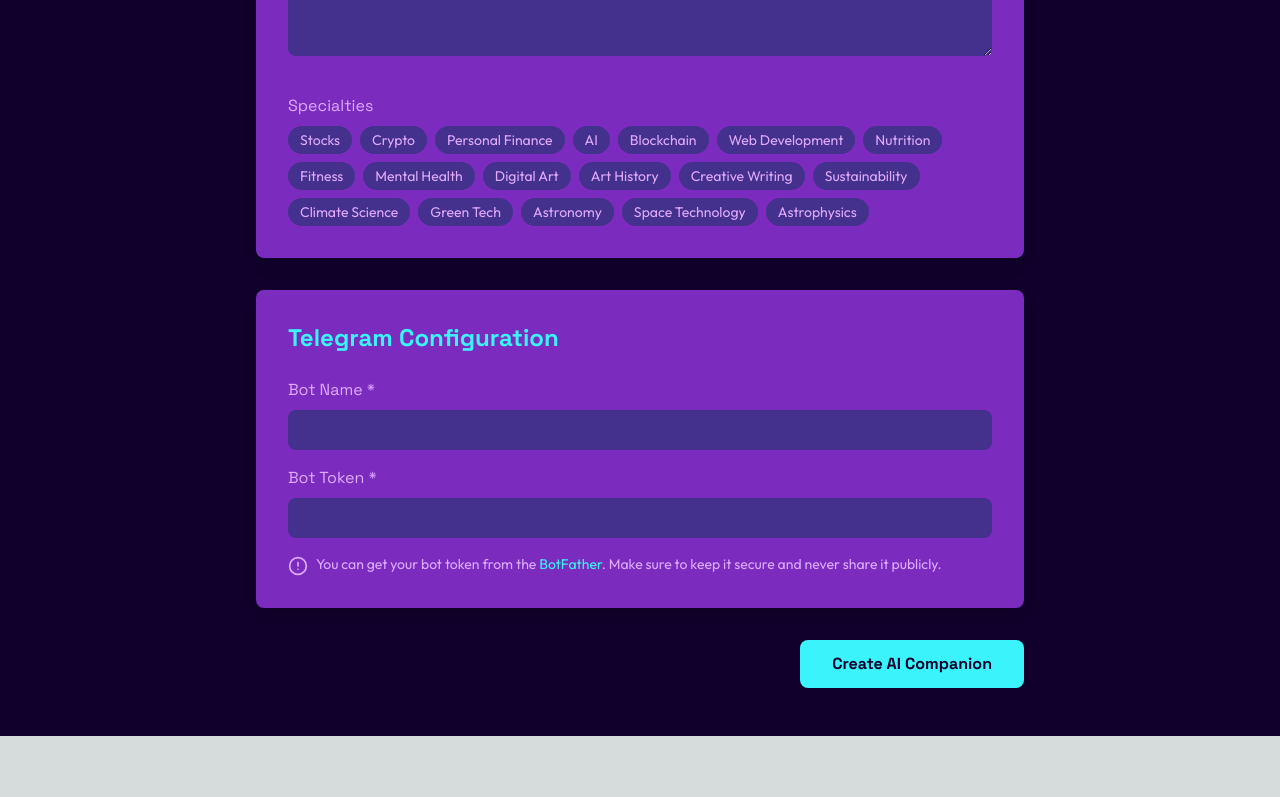
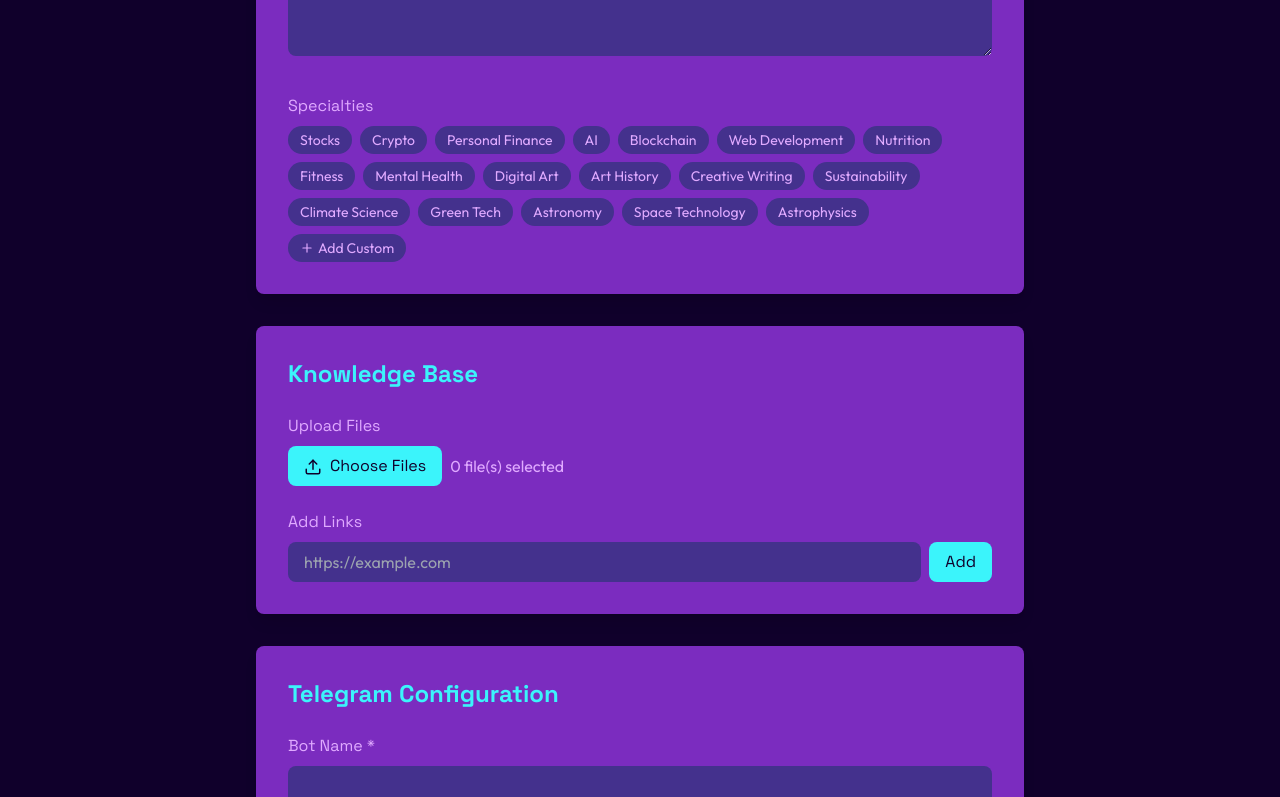
Before and after one commit to Ayushjain2205/sage-space, a Next.js app: page /create in a window 1280 px wide. Shown: the part 760-1557 px from the top of the page. Before the commit the page ends 1496 px from the top, so only its background shows below. Built offline with nearby package versions, Linux system fonts and the light colour scheme.

Commit message:
Add custom specialites and knowledge

```diff
--- a/src/components/CreateCompanionForm.tsx
+++ b/src/components/CreateCompanionForm.tsx
@@ -1,5 +1,5 @@
 import React, { useState } from "react";
-import { ImagePlus, AlertCircle } from "lucide-react";
+import { ImagePlus, AlertCircle, Upload, X, Plus } from "lucide-react";
 import Image from "next/image";
 
 interface FormData {
@@ -11,6 +11,8 @@ interface FormData {
   telegramBotName: string;
   telegramToken: string;
   specialties: string[];
+  knowledgeFiles: File[];
+  knowledgeLinks: string[];
 }
 
 const COMPANION_TYPES = [
@@ -55,9 +57,14 @@ export default function CreateCompanionForm() {
     telegramBotName: "",
     telegramToken: "",
     specialties: [],
+    knowledgeFiles: [],
+    knowledgeLinks: [],
   });
 
   const [previewImage, setPreviewImage] = useState<string | null>(null);
+  const [newLink, setNewLink] = useState("");
+  const [customSpecialty, setCustomSpecialty] = useState("");
+  const [showCustomInput, setShowCustomInput] = useState(false);
 
   const handleImageUpload = (e: React.ChangeEvent<HTMLInputElement>) => {
     const file = e.target.files?.[0];
@@ -84,6 +91,51 @@ export default function CreateCompanionForm() {
         ? prev.specialties.filter((s) => s !== specialty)
         : [...prev.specialties, specialty],
     }));
+  };
+
+  const handleFileUpload = (e: React.ChangeEvent<HTMLInputElement>) => {
+    const files = Array.from(e.target.files || []);
+    setFormData((prev) => ({
+      ...prev,
+      knowledgeFiles: [...prev.knowledgeFiles, ...files],
+    }));
+  };
+
+  const handleRemoveFile = (index: number) => {
+    setFormData((prev) => ({
+      ...prev,
+      knowledgeFiles: prev.knowledgeFiles.filter((_, i) => i !== index),
+    }));
+  };
+
+  const handleAddLink = () => {
+    if (newLink.trim()) {
+      setFormData((prev) => ({
+        ...prev,
+        knowledgeLinks: [...prev.knowledgeLinks, newLink.trim()],
+      }));
+      setNewLink("");
+    }
+  };
+
+  const handleRemoveLink = (index: number) => {
+    setFormData((prev) => ({
+      ...prev,
+      knowledgeLinks: prev.knowledgeLinks.filter((_, i) => i !== index),
+    }));
+  };
+
+  const handleAddCustomSpecialty = () => {
+    if (
+      customSpecialty.trim() &&
+      !formData.specialties.includes(customSpecialty.trim())
+    ) {
+      setFormData((prev) => ({
+        ...prev,
+        specialties: [...prev.specialties, customSpecialty.trim()],
+      }));
+      setCustomSpecialty("");
+    }
   };
 
   return (
@@ -209,6 +261,149 @@ export default function CreateCompanionForm() {
                 {specialty}
               </button>
             ))}
+            {formData.specialties
+              .filter((s) => !SPECIALTIES.includes(s))
+              .map((customSpecialty) => (
+                <button
+                  key={customSpecialty}
+                  type="button"
+                  onClick={() => handleSpecialtyToggle(customSpecialty)}
+                  className="bg-[#3BF4FB] text-[#10002B] px-3 py-1 rounded-full font-outfit text-sm transition-colors"
+                >
+                  {customSpecialty}
+                </button>
+              ))}
+            <div className="relative">
+              <button
+                type="button"
+                onMouseEnter={() => setShowCustomInput(true)}
+                onMouseLeave={() => setShowCustomInput(false)}
+                className="px-3 py-1 rounded-full font-outfit text-sm bg-[#44318D] text-[#E0AAFF] hover:bg-[#3BF4FB] hover:text-[#10002B] transition-colors flex items-center"
+              >
+                <Plus size={14} className="mr-1" />
+                Add Custom
+              </button>
+              {showCustomInput && (
+                <div
+                  className="absolute top-0 left-0 flex"
+                  onMouseEnter={() => setShowCustomInput(true)}
+                  onMouseLeave={() => setShowCustomInput(false)}
+                >
+                  <input
+                    type="text"
+                    value={customSpecialty}
+                    onChange={(e) => setCustomSpecialty(e.target.value)}
+                    placeholder="Custom specialty"
+                    className="bg-[#44318D] text-[#E0AAFF] rounded-l-full px-3 py-1 font-outfit text-sm focus:outline-none focus:ring-2 focus:ring-[#3BF4FB] w-32"
+                  />
+                  <button
+                    type="button"
+                    onClick={handleAddCustomSpecialty}
+                    className="bg-[#3BF4FB] text-[#10002B] rounded-r-full px-3 py-1 font-outfit text-sm hover:bg-[#44318D] hover:text-[#E0AAFF] transition-colors"
+                  >
+                    Add
+                  </button>
+                </div>
+              )}
+            </div>
+          </div>
+        </div>
+      </div>
+
+      {/* Knowledge Section */}
+      <div className="bg-[#7B2CBF] rounded-lg p-8 mb-8 shadow-lg">
+        <h2 className="text-2xl font-bold mb-6 font-space-grotesk text-[#3BF4FB]">
+          Knowledge Base
+        </h2>
+        <div className="space-y-6">
+          {/* File Upload */}
+          <div>
+            <label className="block text-[#E0AAFF] font-space-grotesk mb-2">
+              Upload Files
+            </label>
+            <div className="flex items-center space-x-2">
+              <label className="cursor-pointer bg-[#3BF4FB] text-[#10002B] px-4 py-2 rounded-lg font-space-grotesk hover:bg-[#44318D] hover:text-[#E0AAFF] transition-colors">
+                <Upload className="inline-block mr-2" size={18} />
+                Choose Files
+                <input
+                  type="file"
+                  multiple
+                  onChange={handleFileUpload}
+                  className="hidden"
+                />
+              </label>
+              <span className="text-[#E0AAFF] font-outfit">
+                {formData.knowledgeFiles.length} file(s) selected
+              </span>
+            </div>
+            {formData.knowledgeFiles.length > 0 && (
+              <ul className="mt-2 space-y-1">
+                {formData.knowledgeFiles.map((file, index) => (
+                  <li
+                    key={index}
+                    className="flex items-center justify-between bg-[#44318D] text-[#E0AAFF] rounded px-3 py-2"
+                  >
+                    <span className="font-outfit truncate">{file.name}</span>
+                    <button
+                      type="button"
+                      onClick={() => handleRemoveFile(index)}
+                      className="text-[#E0AAFF] hover:text-[#3BF4FB]"
+                    >
+                      <X size={18} />
+                    </button>
+                  </li>
+                ))}
+              </ul>
+            )}
+          </div>
+
+          {/* Link Input */}
+          <div>
+            <label className="block text-[#E0AAFF] font-space-grotesk mb-2">
+              Add Links
+            </label>
+            <div className="flex space-x-2">
+              <input
+                type="url"
+                value={newLink}
+                onChange={(e) => setNewLink(e.target.value)}
+                placeholder="https://example.com"
+                className="flex-grow bg-[#44318D] text-[#E0AAFF] rounded-lg px-4 py-2 font-outfit focus:outline-none focus:ring-2 focus:ring-[#3BF4FB]"
+              />
+              <button
+                type="button"
+                onClick={handleAddLink}
+                className="bg-[#3BF4FB] text-[#10002B] px-4 py-2 rounded-lg font-space-grotesk hover:bg-[#44318D] hover:text-[#E0AAFF] transition-colors"
+              >
+                Add
+              </button>
+            </div>
+            {formData.knowledgeLinks.length > 0 && (
+              <ul className="mt-2 space-y-1">
+                {formData.knowledgeLinks.map((link, index) => (
+                  <li
+                    key={index}
+                    className="flex items-center justify-between bg-[#44318D] text-[#E0AAFF] rounded px-3 py-2"
+                  >
+                    <a
+                      href={link}
+                      target="_blank"
+                      rel="noopener noreferrer"
+                      className="font-outfit truncate hover:text-[#3BF4FB]"
+                    >
+                      {link}
+                    </a>
+                    <button
+                      type="button"
+                      onClick={() => handleRemoveLink(index)}
+                      className="text-[#E0AAFF] hover:text-[#3BF4FB]"
+                    >
+                      <X size={18} />
+                    </button>
+                  </li>
+                ))}
+              </ul>
+            )}
           </div>
         </div>
       </div>
```
